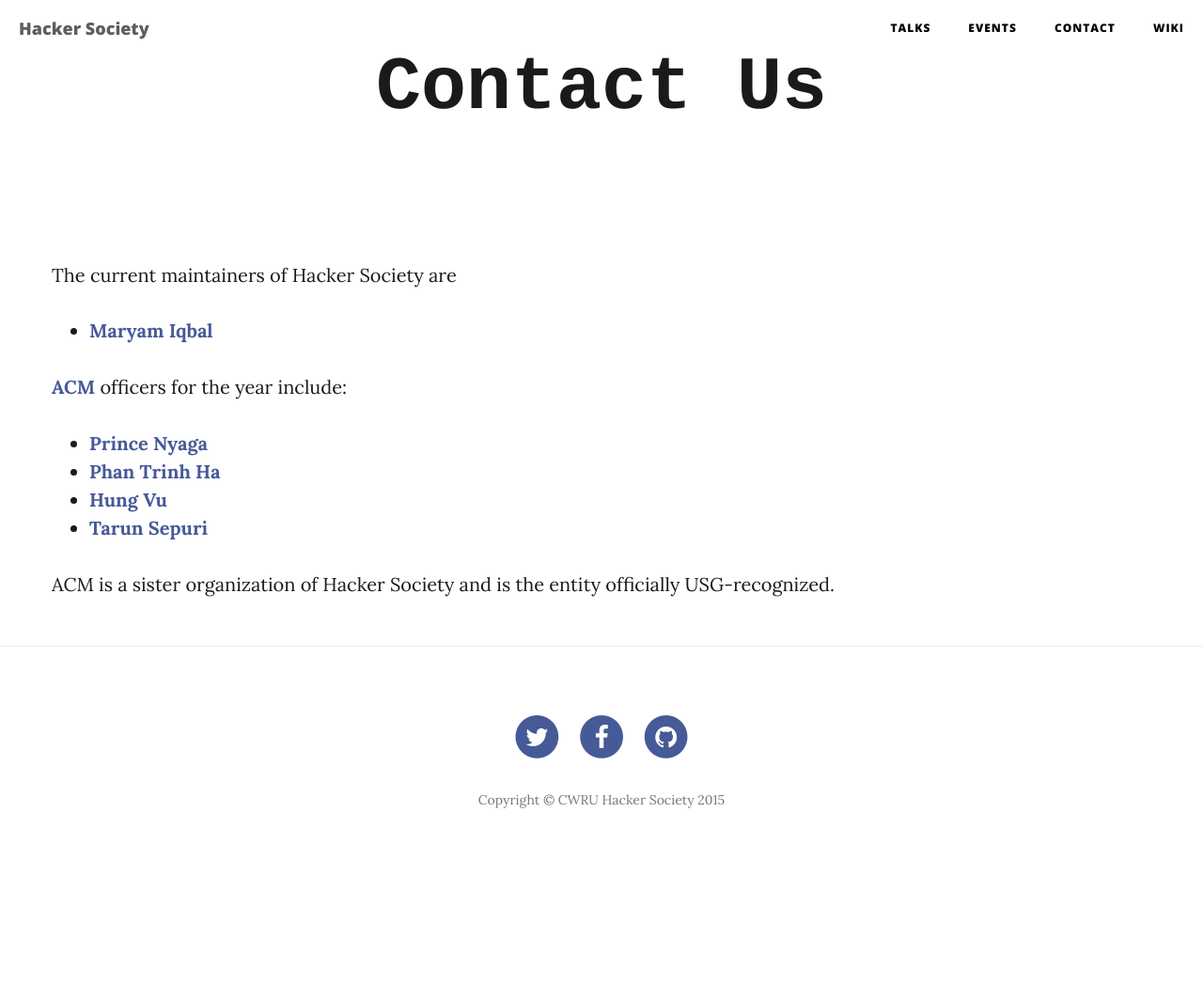
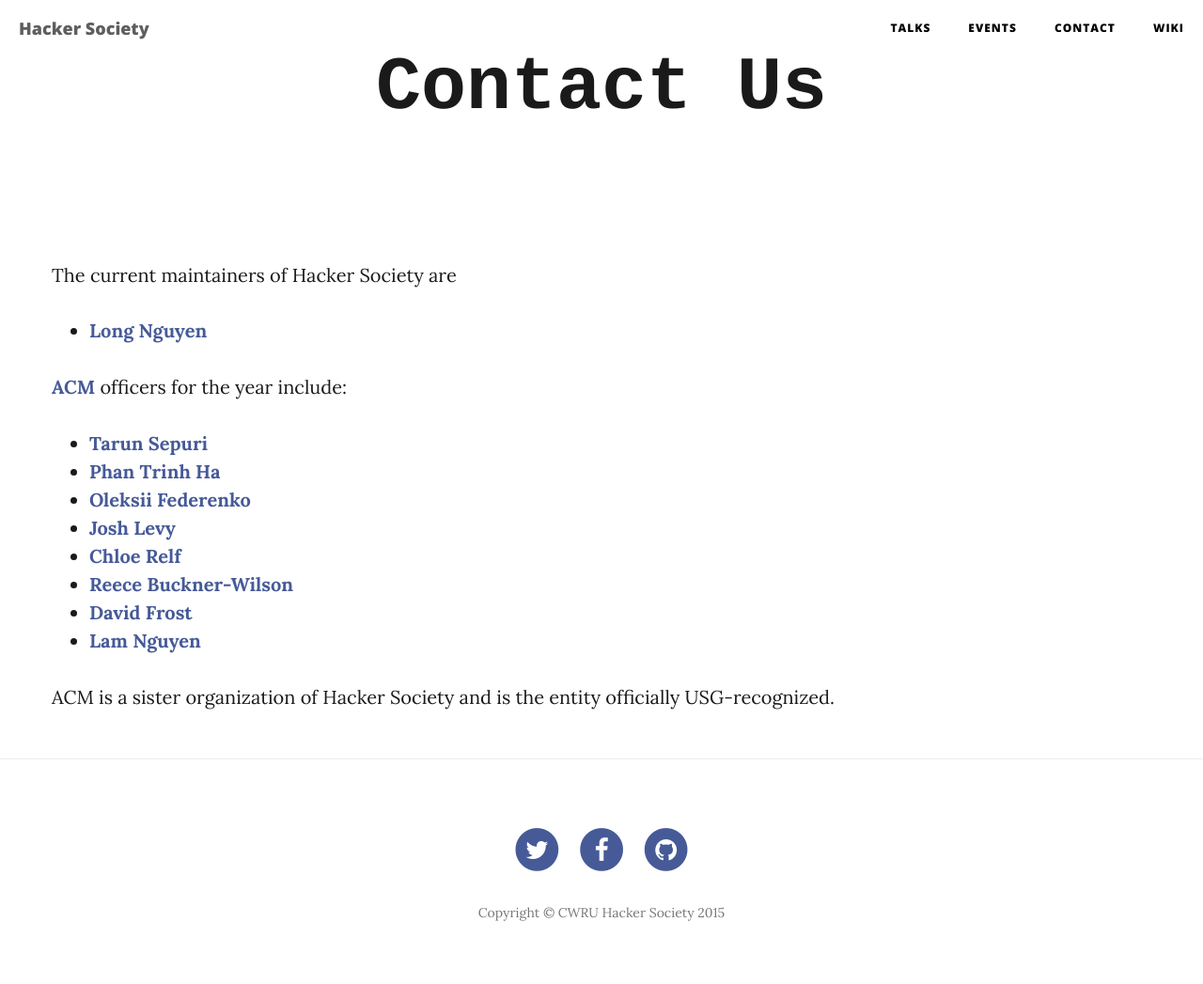
Before and after one commit to hacsoc/hacsoc.github.com, a Jekyll site: the page built from contact.md, in a window 1280 px wide. Shown: the whole page at 94% size. Built offline with Jekyll 4.4.1, drawn with Linux system fonts in a browser that asks for light colours; nearby versions of some CDN libraries; before the commit the page ends 927 px from its top, so only the background shows below that.

Commit message:
Updated maintainer and officer names

```diff
--- a/_data/acm_officers.yml
+++ b/_data/acm_officers.yml
@@ -1,11 +1,23 @@
-- name: Prince Nyaga
-  email: pmn16@case.edu
+- name: Tarun Sepuri
+  email: txs614@case.edu
 
 - name: Phan Trinh Ha
   email: pxt177@case.edu
 
-- name: Hung Vu
-  email: hdv4@case.edu
+- name: Oleksii Federenko
+  email: oxf27@case.edu
 
-- name: Tarun Sepuri
-  email: txs614@case.edu
+- name: Josh Levy
+  email: jml312@case.edu
+
+- name: Chloe Relf
+  email: cer92@case.edu
+
+- name: Reece Buckner-Wilson
+  email: mdb151@case.edu
+
+- name: David Frost
+  email: dhf20@case.edu
+
+- name: Lam Nguyen
+  email: ltn18@case.edu
--- a/_data/maintainers.yml
+++ b/_data/maintainers.yml
@@ -1,3 +1,3 @@
 current:
-    - name: Maryam Iqbal
-      email: mxi128@case.edu
+    - name: Long Nguyen
+      email: lhn15@case.edu
```
